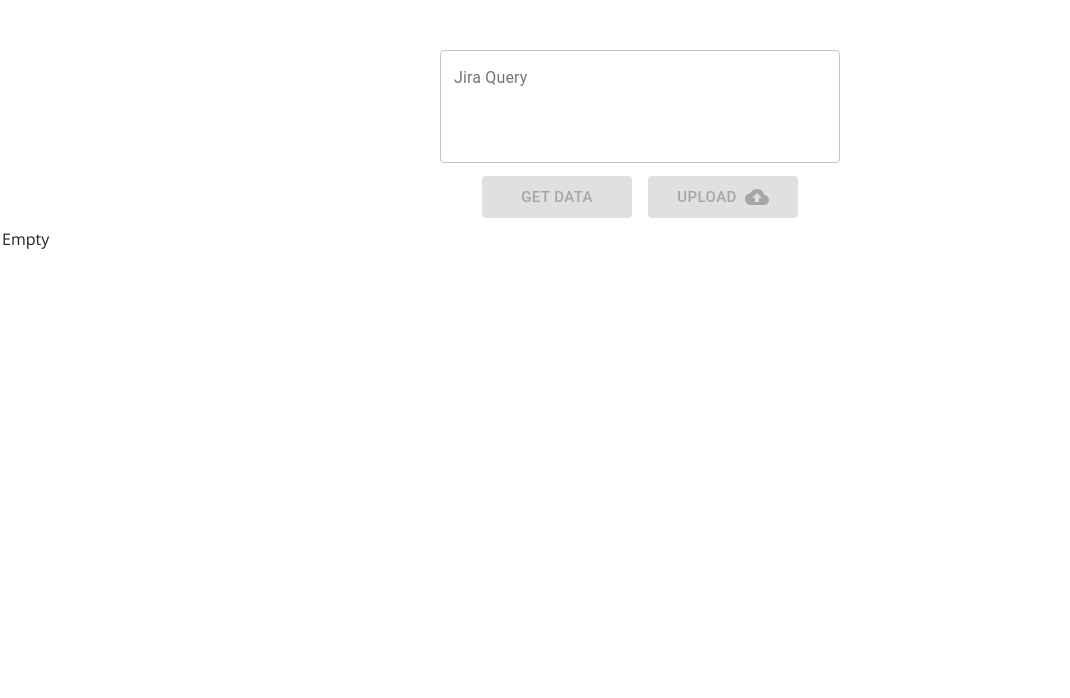
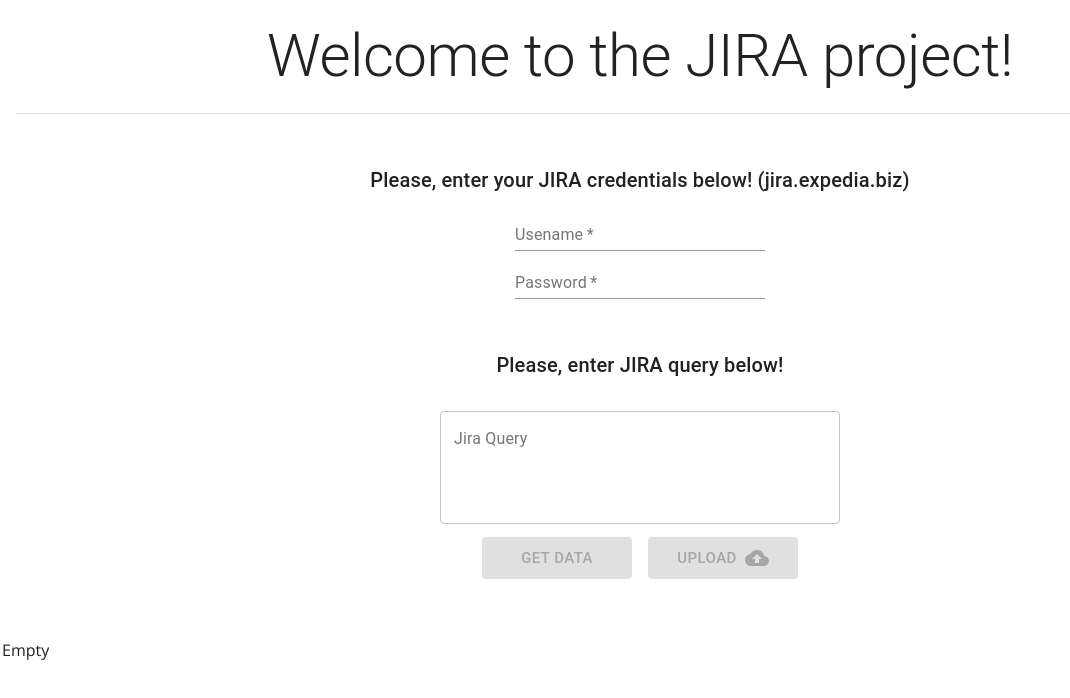
Before and after one commit to SoftServeInc/jira_data_process, a React app: page / in a window 1280 px wide. Shown: the top 698 px of the page, without its empty margins (0-1070 px from the left). Built offline with nearby package versions, Linux system fonts and the light colour scheme; the HTML template or start-up script is replaced by a standard one.

Commit message:
code refactor, make ui part better

```diff
--- a/src/components/App/App.js
+++ b/src/components/App/App.js
@@ -2,6 +2,8 @@
 import CloudUploadIcon from '@material-ui/icons/CloudUpload';
 import TextField from '@material-ui/core/TextField';
 import Button from '@material-ui/core/Button';
+import Divider from '@material-ui/core/Divider';
+import Typography from '@material-ui/core/Typography';
 import {withStyles} from '@material-ui/core/styles';
 import axios from 'axios';
 
@@ -23,6 +25,8 @@
     const {classes} = props;
 
     const [data, setData] = useState('Empty');
+    const [username, setUsername] = useState('');
+    const [password, setPassword] = useState('');
     const [jql, setJQL] = useState('');
 
     const isDataPresent = (data) => {
@@ -36,7 +40,14 @@
     const btnClick = () => {
         if (jql !== '') {
             axios
-                .get('http://localhost:5000/api/search?jql=' + jql)
+                .get(
+                    'http://localhost:5000/api/search?username=' +
+                        username +
+                        '&password=' +
+                        password +
+                        '&jql=' +
+                        jql
+                )
                 .then((res) => {
                     const totalIssues = res.data.total;
                     const issues = res.data.issues.map((issue) => {
@@ -52,10 +63,19 @@
 
                         return issue;
                     });
+                    // eslint-disable-next-line no-console
                     console.log(issues);
                     setData(totalIssues);
                 });
         }
+    };
+
+    const handleUsernameChange = (e) => {
+        setUsername(e.target.value);
+    };
+
+    const handlePasswordChange = (e) => {
+        setPassword(e.target.value);
     };
 
     const handleJiraQueryChange = (e) => {
@@ -64,6 +84,47 @@
 
     return (
         <Fragment>
+            <Typography variant="h2" gutterBottom align="center">
+                Welcome to the JIRA project!
+            </Typography>
+            <Divider variant="middle" />
+            <Typography
+                variant="h6"
+                gutterBottom
+                align="center"
+                className="jira_credentails_title"
+            >
+                Please, enter your JIRA credentials below! (jira.expedia.biz)
+            </Typography>
+            <div className="jira_credentails_container">
+                <TextField
+                    required
+                    id="filled-required"
+                    label="Usename"
+                    type="text"
+                    defaultValue={username}
+                    className="jira_credentials"
+                    onChange={handleUsernameChange}
+                />
+                <TextField
+                    required
+                    id="standard-password-input"
+                    label="Password"
+                    type="password"
+                    autoComplete="current-password"
+                    defaultValue={password}
+                    className="jira_credentials"
+                    onChange={handlePasswordChange}
+                />
+            </div>
+            <Typography
+                variant="h6"
+                gutterBottom
+                align="center"
+                className="jira_credentails_title"
+            >
+                Please, enter JIRA query below!
+            </Typography>
             <div className="Form_Container">
                 <TextField
                     id="outlined-multiline-static"
--- a/src/components/App/css/App.css
+++ b/src/components/App/css/App.css
@@ -25,7 +25,7 @@
 }
 /* globals */
 body {
-  padding-top: 50px;
+  padding-top: 20px;
   color: var(--mainBlack);
   background: var(--mainWhite);
   font-family: 'open sans';
@@ -36,8 +36,19 @@
   width: 100%;
 }
 
+.jira_credentails_container {
+  width: 400px;
+  text-align: center;
+  margin: auto;
+}
+
+.jira_credentials {
+  width: 250px !important;
+  margin-top: 30px auto !important;
+}
+
 .Form_Container {
-    margin: auto;
+    margin: 30px auto 50px;
     width: 400px;
 }
 
@@ -49,3 +60,7 @@
 .MuiButtonBase-root {
   width: 150px;
 }
+
+.jira_credentails_title {
+  margin-top: 50px !important;
+}
```
